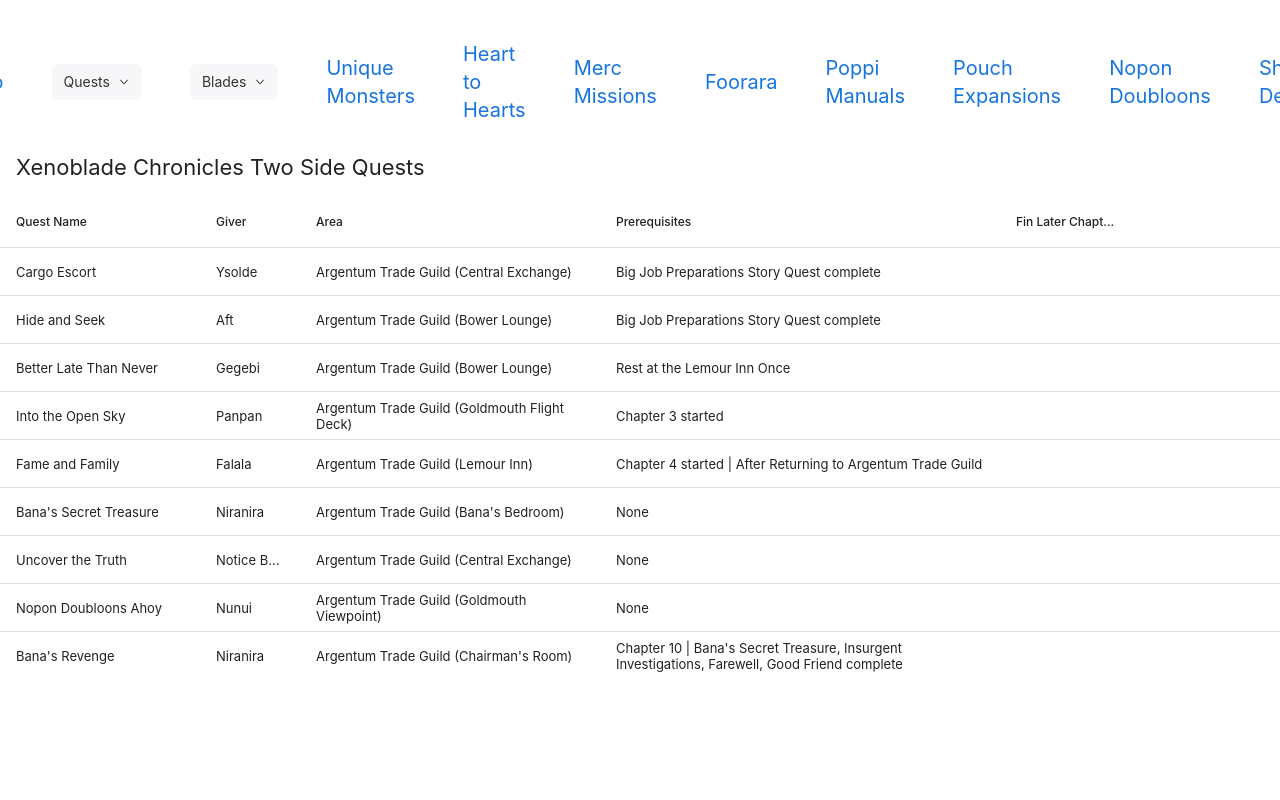
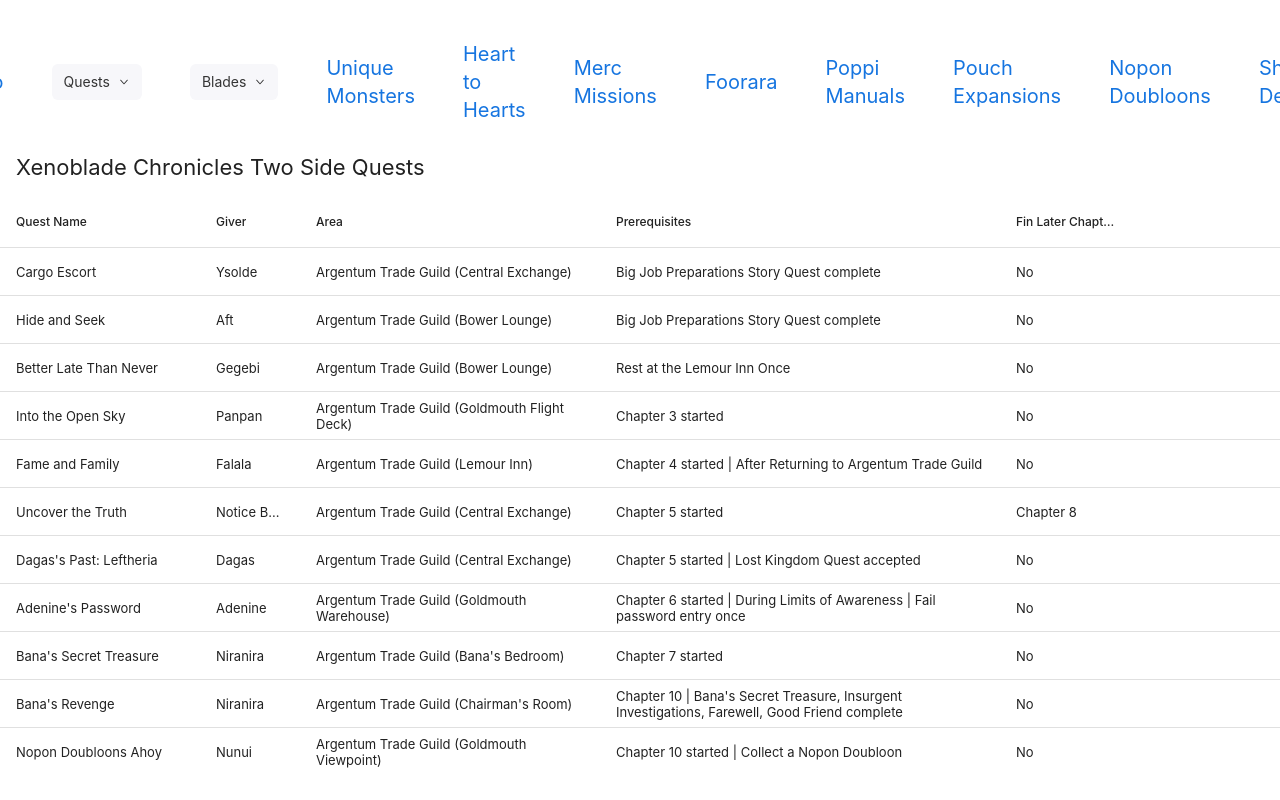
Before and after one commit to Sniffin3083/project-zohar, a React (Create React App) app: page /xeno2/quests/standard in a window 1280 px wide. Shown: the top 800 px of the page. Built offline with nearby package versions, Linux system fonts and the light colour scheme.

Commit message:
Added All Data For Argentum

```diff
--- a/src/data/XC2/BladeQuestsData.js
+++ b/src/data/XC2/BladeQuestsData.js
@@ -1,5 +1,52 @@
 export default [
     {
-
-    }
+        name: "Birds of a Feather",
+        area: "Argentum Trade Guild (Goldmouth Wheelhouse)",
+        giver: "Noganga",
+        prerequisites: "Chapter 5 started | Finch's Key Affinity Lv.5 | Group sets out for Temperantia | Finch in the party | Bird's-Eye View viewed",
+        chapter: "Chapter 6",
+        uid: "bq_birdsOfFeather"
+    },
+    {
+        name: "Hero of the Nopon",
+        area: "Argentum Trade Guild (Rumbletum Canteen)",
+        giver: "Rumtumtum",
+        prerequisites: "Chapter 5 started | Boreas's Key Affinity Lv. 5 |  Group sets out for Temperantia | Boreas in the party | Boreas's Food Stashes full",
+        chapter: "Chapter 6",
+        uid: "bq_heroOfTheNopon"
+    },
+    {
+        name: "A Real Challenge",
+        area: "Argentum Trade Guild (Goldmouth Res. Dist.)",
+        giver: "Zenobia",
+        prerequisites: "Chapter 6 started | Tantal Reached | \"We Need To Talk!\" started",
+        chapter: "No",
+        uid: "bq_aRealChallenge"
+    },
+    {
+        name: "Eternal Spirit",
+        area: "Argentum Trade Guild (Central Exchange)",
+        giver: "Perun",
+        prerequisites: "Chapter 6 started | Perun's Key Affinity Lv. 4 Perun in the party | Perun's \"Chivalry\" Lv.2 ",
+        chapter: "No",
+        uid: "bq_eternalSpirit"
+    },
+    {
+        name: "Limits of Awareness",
+        area: "Argentum Trade Guild (Goldmouth Warehouse)",
+        giver: "Adenine",
+        prerequisites: "Chapter 6 started | Adenine in the party | Adenine's Books completed",
+        chapter: "Chapter 8",
+        uid: "bq_"
+    },
 ]
+/*
+{
+    name: "",
+    area: "Gormott Province ()",
+    giver: "",
+    prerequisites: "Chapter  started",
+    chapter: "",
+    uid: "bq_"
+},
+*/
--- a/src/data/XC2/DLCQuestsData.js
+++ b/src/data/XC2/DLCQuestsData.js
@@ -1,5 +1,20 @@
 export default [
     {
-
-    }
+        name: "Hot Spring Bonanza",
+        area: "Argentum Trade Guild (Goldmouth Flight Deck)",
+        giver: "Gachagacha",
+        prerequisites: "Chapter 10 started | Sheba, Kora and Kasandra in the party",
+        chapter: "No",
+        uid: "dlcq_hotSpringBonanza"
+    },
 ]
+/*
+{
+    name: "",
+    area: "Gormott Province ()",
+    giver: "",
+    prerequisites: "Chapter  started",
+    chapter: "No",
+    uid: "dlcq_"
+},
+*/
--- a/src/data/XC2/SideQuestsData.js
+++ b/src/data/XC2/SideQuestsData.js
@@ -4,72 +4,98 @@ export default [
         area: "Argentum Trade Guild (Central Exchange)",
         giver: "Ysolde",
         prerequisites: "Big Job Preparations Story Quest complete",
-        uid: "sq_cargoEscort"
+        chapter: "No",
+        uid: "sideq_cargoEscort"
     },
     {
         name: "Hide and Seek",
         area: "Argentum Trade Guild (Bower Lounge)",
         giver: "Aft",
         prerequisites: "Big Job Preparations Story Quest complete",
-        uid: "sq_hideAndSeek"
+        chapter: "No",
+        uid: "sideq_hideAndSeek"
     },
     {
         name: "Better Late Than Never",
         area: "Argentum Trade Guild (Bower Lounge)",
         giver: "Gegebi",
         prerequisites: "Rest at the Lemour Inn Once",
-        uid: "sq_betterLateThanNever"
+        chapter: "No",
+        uid: "sideq_betterLateThanNever"
     },
     {
         name: "Into the Open Sky",
         area: "Argentum Trade Guild (Goldmouth Flight Deck)",
         giver: "Panpan",
         prerequisites: "Chapter 3 started",
-        uid: "sq_intoTheOpenSky"
+        chapter: "No",
+        uid: "sideq_intoTheOpenSky"
     },
     {
         name: "Fame and Family",
         area: "Argentum Trade Guild (Lemour Inn)",
         giver: "Falala",
         prerequisites: "Chapter 4 started | After Returning to Argentum Trade Guild",
-        uid: "sq_dameAndFamily"
+        chapter: "No",
+        uid: "sideq_dameAndFamily"
+    },
+    {
+        name: "Uncover the Truth",
+        area: "Argentum Trade Guild (Central Exchange)",
+        giver: "Notice Board",
+        prerequisites: "Chapter 5 started",
+        chapter: "Chapter 8",
+        uid: "sideq_uncoverTheTruth"
+    },
+    {
+        name: "Dagas's Past: Leftheria",
+        area: "Argentum Trade Guild (Central Exchange)",
+        giver: "Dagas",
+        prerequisites: "Chapter 5 started | Lost Kingdom Quest accepted",
+        chapter: "No",
+        uid: "sideq_dagasPastLeftheria"
+    },
+    {
+        name: "Adenine's Password",
+        area: "Argentum Trade Guild (Goldmouth Warehouse)",
+        giver: "Adenine",
+        prerequisites: "Chapter 6 started | During Limits of Awareness | Fail password entry once ",
+        chapter: "No",
+        uid: "sideq_adeninesPassword"
     },
     {
         name: "Bana's Secret Treasure",
         area: "Argentum Trade Guild (Bana's Bedroom)",
         giver: "Niranira",
-        prerequisites: "None",
-        uid: "sq_banasSecretTreasure"
-    },
-    {
-        name: "Uncover the Truth",
-        area: "Argentum Trade Guild (Central Exchange)",
-        giver: "Notice Board",
-        prerequisites: "None",
-        uid: "sq_uncoverTheTruth"
-    },
-    {
-        name: "Nopon Doubloons Ahoy",
-        area: "Argentum Trade Guild (Goldmouth Viewpoint)",
-        giver: "Nunui",
-        prerequisites: "None",
-        uid: "sq_noponDoubloonsAhoy"
+        prerequisites: "Chapter 7 started",
+        chapter: "No",
+        uid: "sideq_banasSecretTreasure"
     },
     {
         name: "Bana's Revenge",
         area: "Argentum Trade Guild (Chairman's Room)",
         giver: "Niranira",
         prerequisites: "Chapter 10 | Bana's Secret Treasure, Insurgent Investigations, Farewell, Good Friend complete",
-        uid: "sq_"
+        chapter: "No",
+        uid: "sideq_banasRevenge"
+    },
+    {
+        name: "Nopon Doubloons Ahoy",
+        area: "Argentum Trade Guild (Goldmouth Viewpoint)",
+        giver: "Nunui",
+        prerequisites: "Chapter 10 started | Collect a Nopon Doubloon",
+        chapter: "No",
+        uid: "sideq_noponDoubloonsAhoy"
     },
 ]
 
 /*
 {
     name: "",
-    area: "Argentum Trade Guild ()",
+    area: "Gormott Province ()",
     giver: "",
-    prerequisites: "",
-    uid: "sq_"
+    prerequisites: "Chapter  started",
+    chapter: "No",
+    uid: "sideq_"
 },
 */
--- /dev/null
+++ b/src/data/XC2/StoryQuestsData.js
@@ -0,0 +1,19 @@
+export default [
+    {
+        name: "Big Job Preparations",
+        area: "Argentum Trade Guild (Goldmouth Return Port)",
+        giver: "Story Quest",
+        prerequisites: "None",
+        uid: "storyq_bigJobPreparations"
+    },
+]
+
+/*
+{
+    name: "",
+    area: "Gormott Province ()",
+    giver: "",
+    prerequisites: "Chapter  started",
+    uid: "storyq_"
+},
+*/
```
